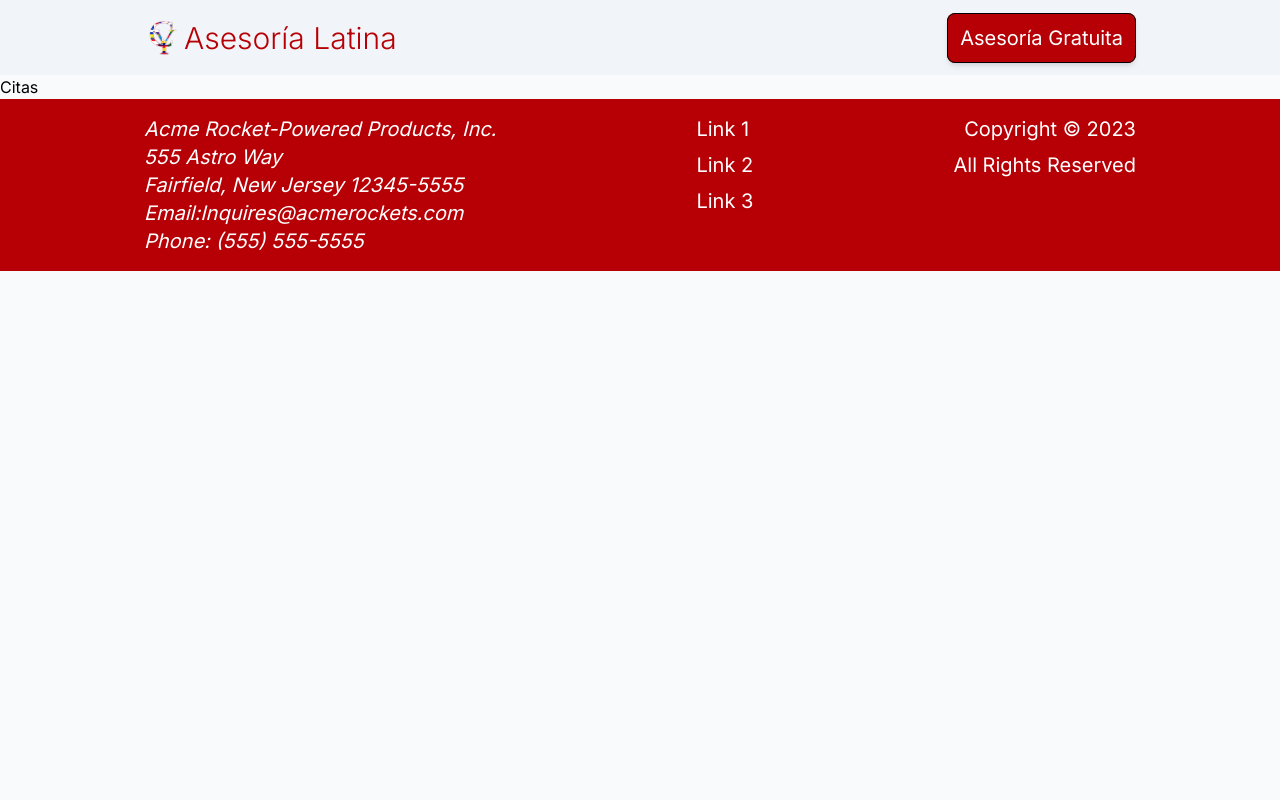
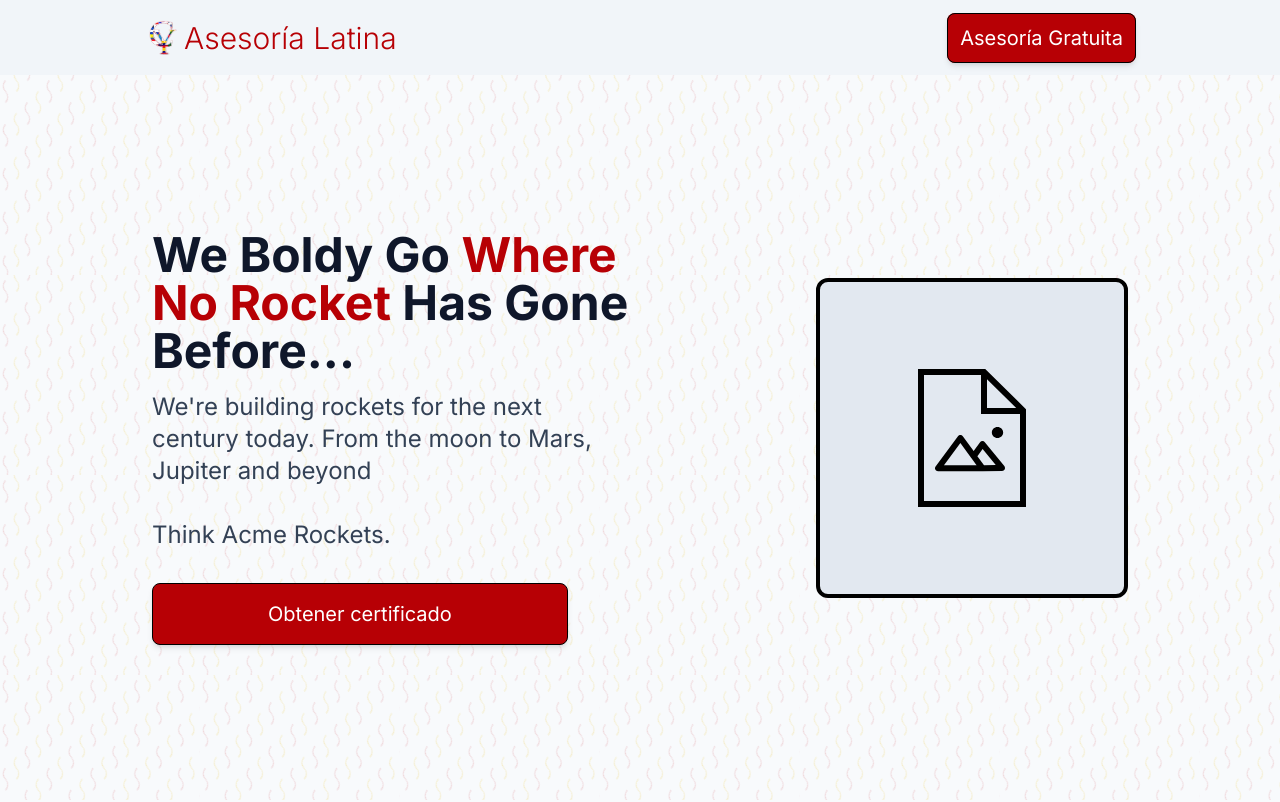
Before and after one commit to ByronCalvete/yc-asesoria-next, a Next.js app: page /citas in a window 1280 px wide. Shown: the top 802 px of the page. Built offline with nearby package versions, Linux system fonts and the light colour scheme.

Commit message:
add: banner in citas page

```diff
--- a/app/citas/page.jsx
+++ b/app/citas/page.jsx
@@ -1,5 +1,27 @@
+import Image from 'next/image'
+import Link from 'next/link'
+
 export default function Citas() {
   return (
-    <h2>Citas</h2>
+    <main>
+      <div className="bg-hero dark:bg-none dark:bg-[#363939]">
+        <section id="hero" className="max-w-5xl mx-auto flex flex-col-reverse justify-center sm:flex-row p-6 items-center gap-8 sm:gap-10 mb-12 scroll-mt-40 widescreen:section-min-height tallscreen:section-min-height">
+          <article className="sm:w-2/3">
+            <h2 className="max-w-lg text-4xl font-bold text-left sm:text-5xl text-slate-900 dark:text-white">
+              We Boldy Go <span className="text-yc-red dark:opacity-80">Where No Rocket</span> Has Gone Before...
+            </h2>
+            <p className="max-w-md text-2xl mt-4 text-left text-slate-700 dark:text-slate-400">
+              We&apos;re building rockets for the next century today. From the moon to Mars, Jupiter and beyond<br/><br/>Think Acme Rockets.
+            </p>
+            <div className="mt-8 text-center sm:text-left">
+              <button className="bg-yc-red px-3 py-4 text-md md:text-xl rounded-lg hover:opacity-90 text-white w-full md:w-2/3 sm:w-5/6 border border-black shadow-md hover:shadow-xl"><Link href='/certificado-digital'>Obtener certificado</Link></button>
+            </div>
+          </article>
+          <div className="w-1/2 sm:w-1/3 h-60 sm:h-80 grid place-content-center border-solid border-4 border-black dark:border-white rounded-xl bg-slate-200">
+            <Image width={150} height={150} src="/image-icon.svg" alt="Pendiente imagen" />
+          </div>
+        </section>
+      </div>
+    </main>
   )
 }
```
